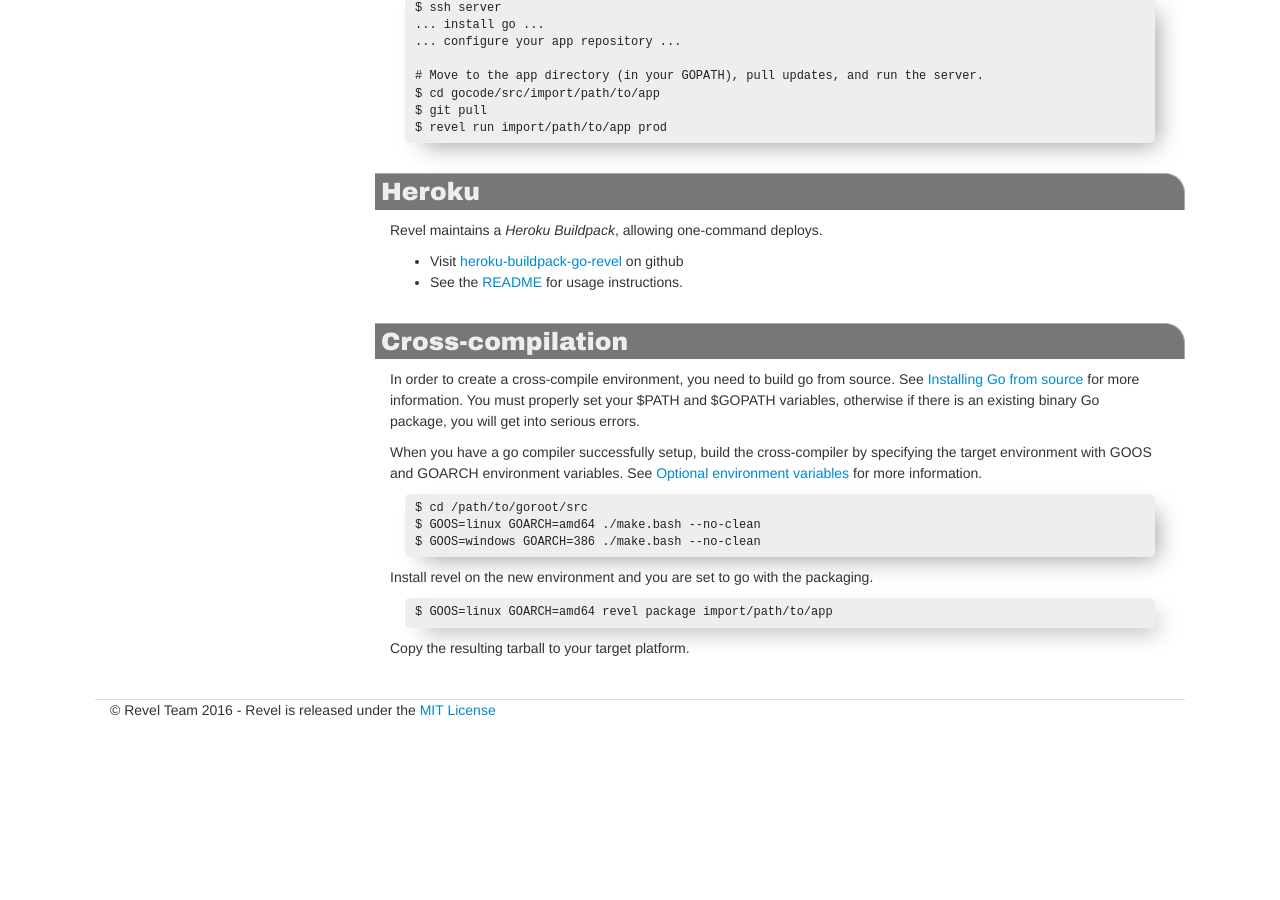
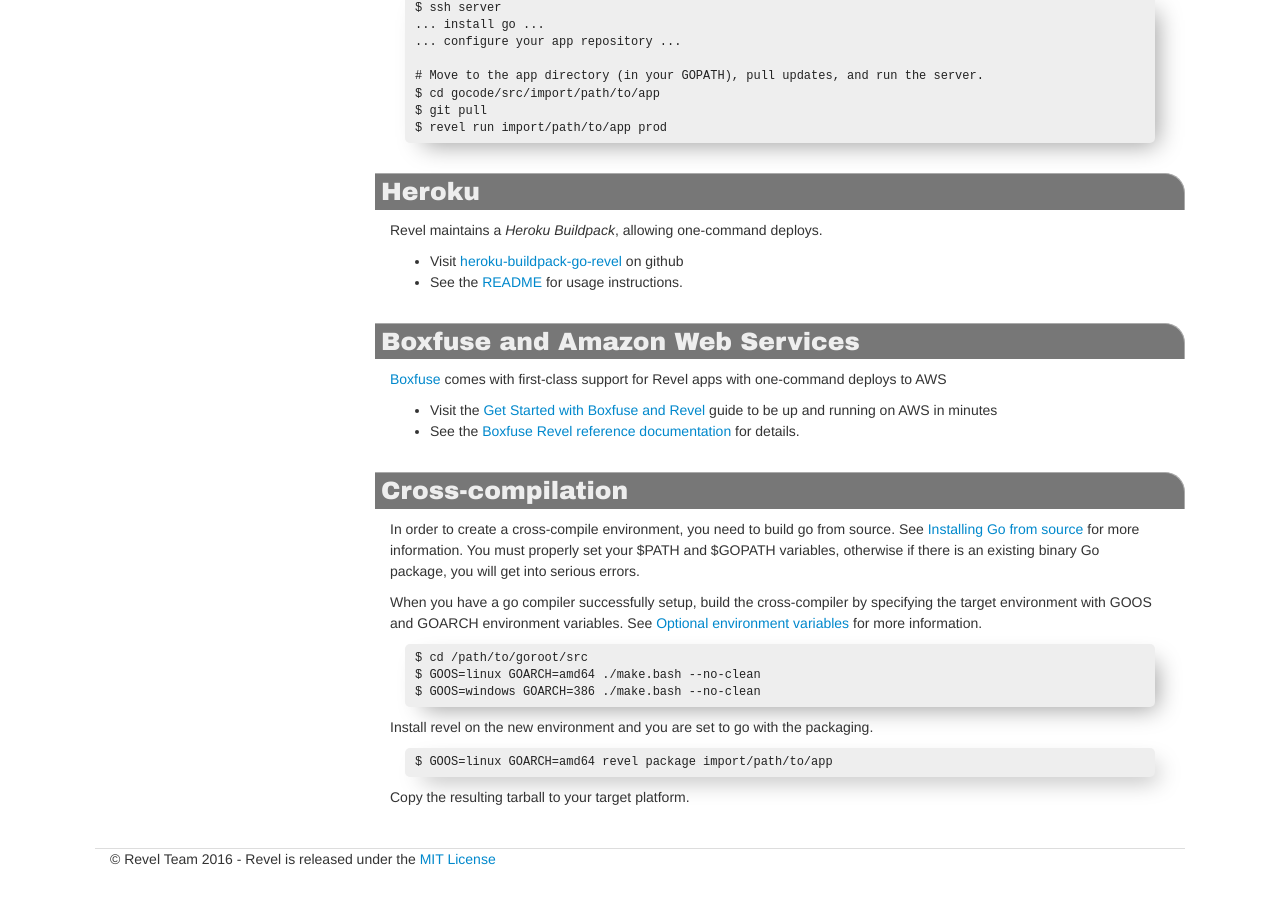
Before and after one commit to revel/revel.github.io, a Jekyll site: the page built from manual/deployment.md, in a window 1280 px wide and 900 px high, scrolled down 1487 px. Built offline with Jekyll 4.4.1, drawn with Linux system fonts in a browser that asks for light colours; nearby versions of some CDN libraries; before the commit the page ends 2238 px from its top, so only the background shows below that.

Commit message:
Added Boxfuse and Amazon Web Services deployment section

```diff
--- a/manual/deployment.md
+++ b/manual/deployment.md
@@ -98,6 +98,14 @@ Revel maintains a *Heroku Buildpack*, allowing one-command deploys.
 - See the [README](https://github.com/revel/heroku-buildpack-go-revel/blob/master/README.md) for usage instructions.
 
 
+## Boxfuse and Amazon Web Services
+
+[Boxfuse](https://boxfuse.com) comes with first-class support for Revel apps with one-command deploys to AWS
+
+- Visit the [Get Started with Boxfuse and Revel](https://boxfuse.com/getstarted/revel) guide to be up and running on AWS in minutes
+- See the [Boxfuse Revel reference documentation](https://boxfuse.com/docs/payloads/revel) for details.
+
+
 ## Cross-compilation
 
 In order to create a cross-compile environment, you need to build go from source.
```
